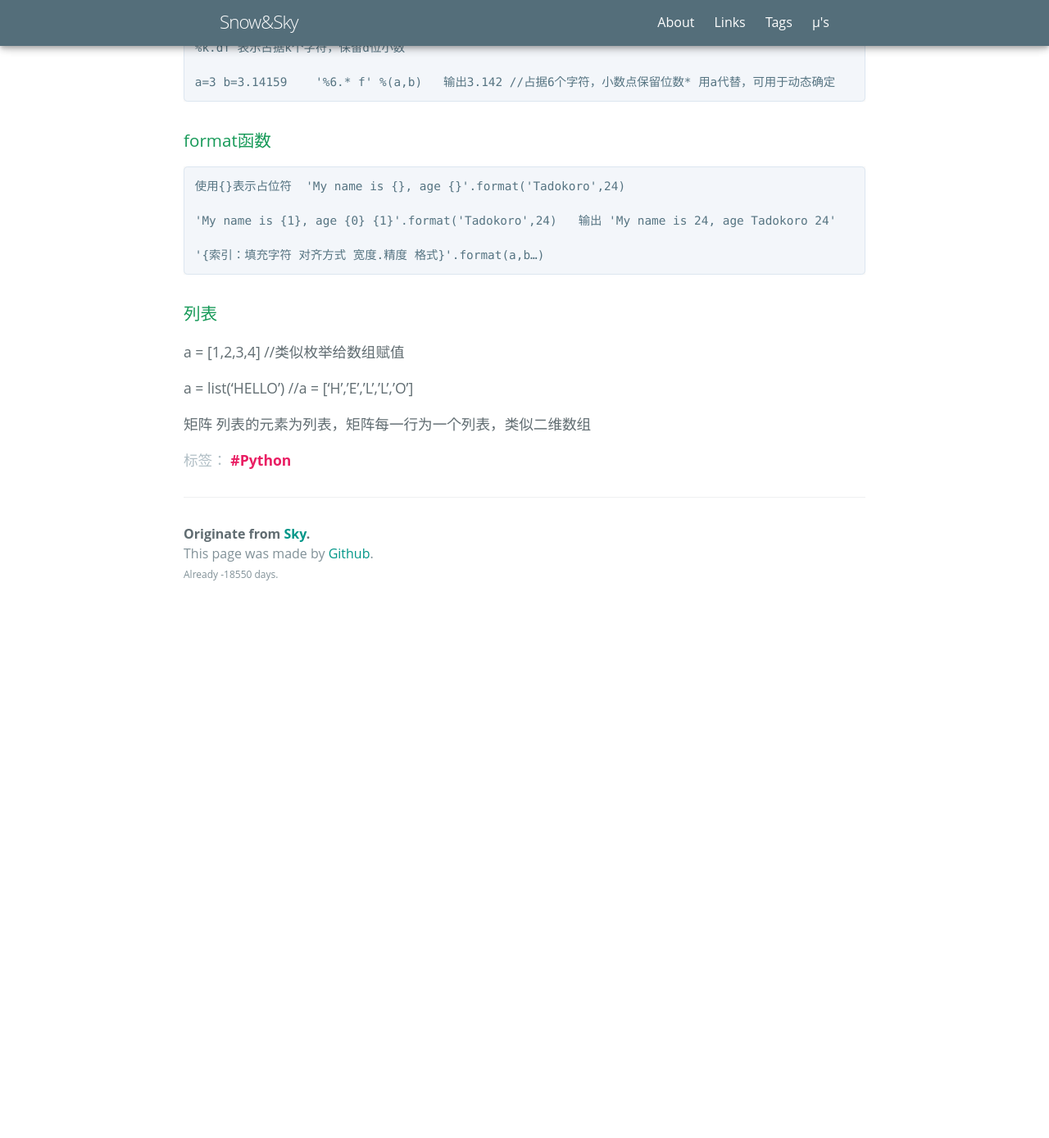
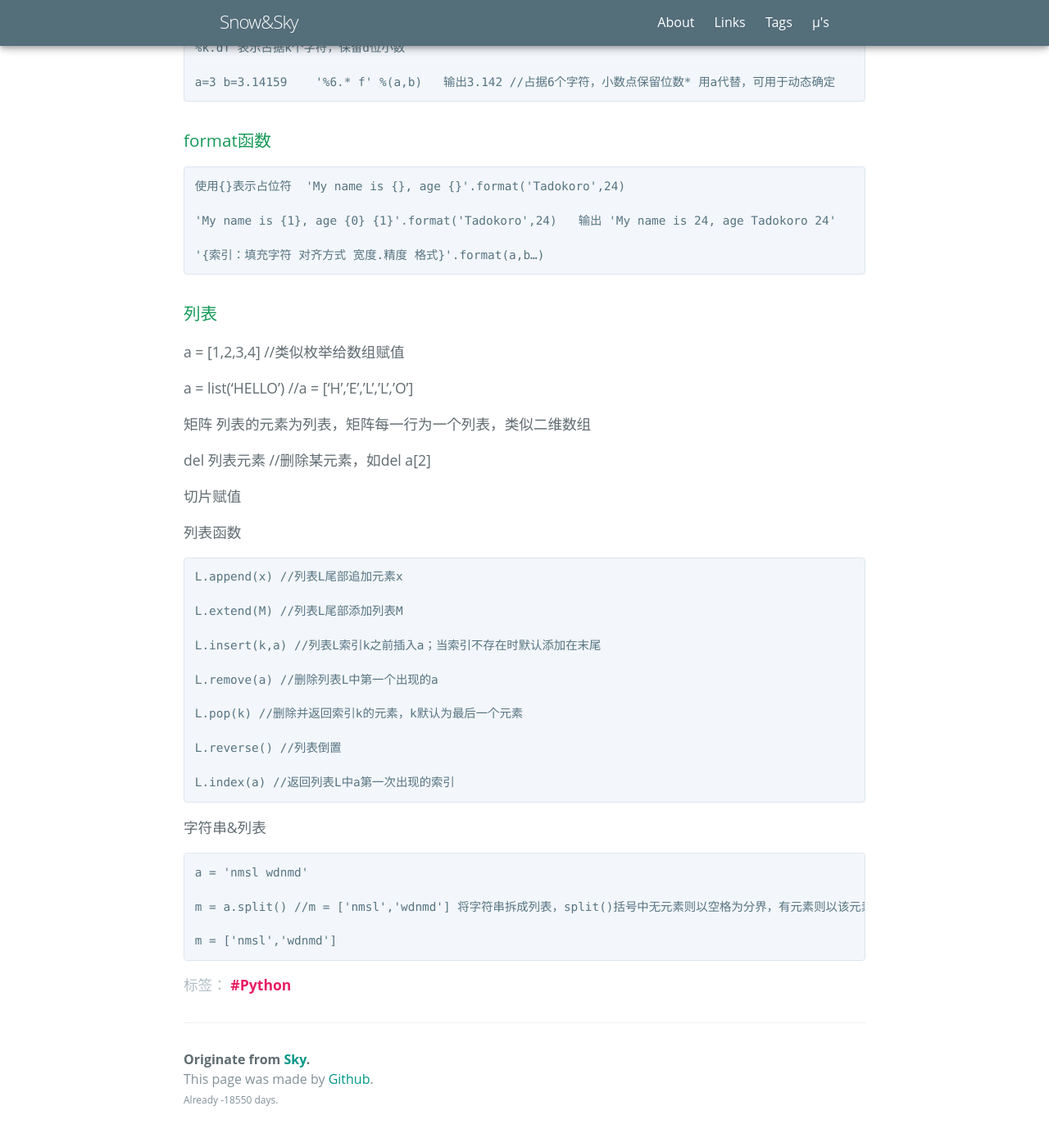
Before and after one commit to NishikinoSky/NishikinoSky.github.io, a Jekyll site: the page built from _posts/2021-1-28-Python.md, in a window 1280 px wide and 1400 px high, scrolled down 2073 px. Shown: the top 1388 px of the window at 82% size. Built offline with Jekyll 4.4.1, drawn with Linux system fonts in a browser that asks for light colours; some web fonts are replaced; before the commit the page ends 2832 px from its top, so only the background shows below that.

Commit message:
Update 2021-1-28-Python.md

```diff
--- a/_posts/2021-1-28-Python.md
+++ b/_posts/2021-1-28-Python.md
@@ -94,3 +94,31 @@ a = [1,2,3,4] //类似枚举给数组赋值
 a = list('HELLO') //a = ['H','E','L','L','O']
 
 矩阵 列表的元素为列表，矩阵每一行为一个列表，类似二维数组
+
+del 列表元素 //删除某元素，如del a[2]
+
+切片赋值
+
+列表函数
+
+    L.append(x) //列表L尾部追加元素x
+
+    L.extend(M) //列表L尾部添加列表M
+
+    L.insert(k,a) //列表L索引k之前插入a；当索引不存在时默认添加在末尾
+
+    L.remove(a) //删除列表L中第一个出现的a
+
+    L.pop(k) //删除并返回索引k的元素，k默认为最后一个元素
+
+    L.reverse() //列表倒置
+
+    L.index(a) //返回列表L中a第一次出现的索引
+
+字符串&列表
+
+    a = 'nmsl wdnmd'
+
+    m = a.split() //m = ['nmsl','wdnmd'] 将字符串拆成列表，split()括号中无元素则以空格为分界，有元素则以该元素为分界
+
+    m = ['nmsl','wdnmd']
```
